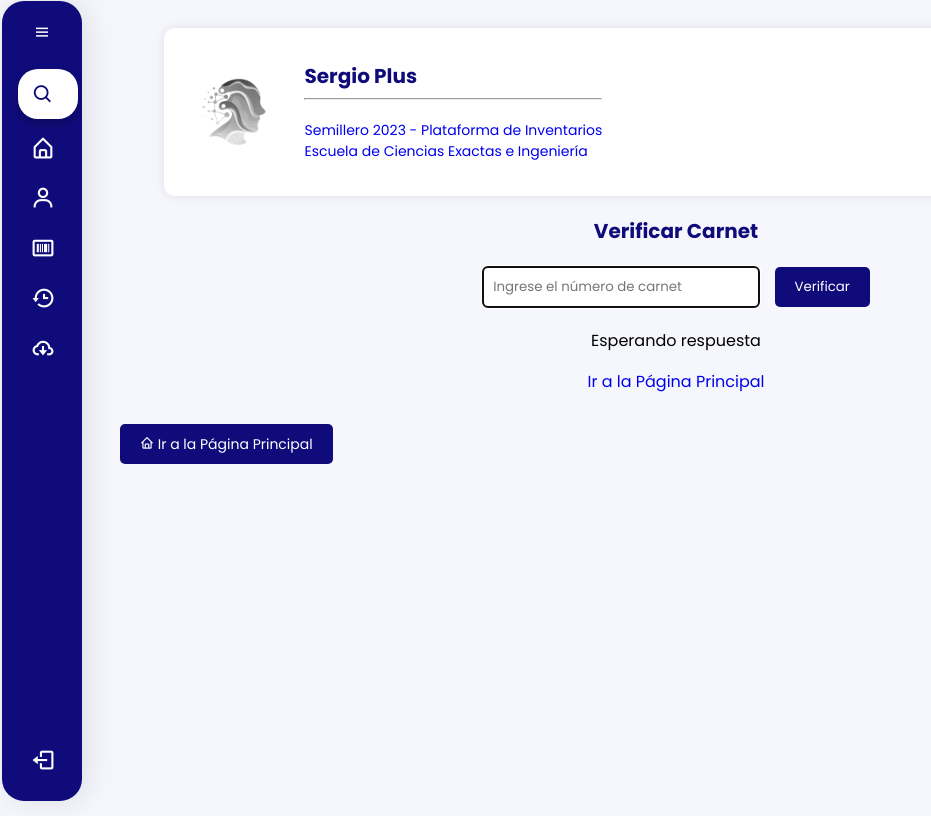
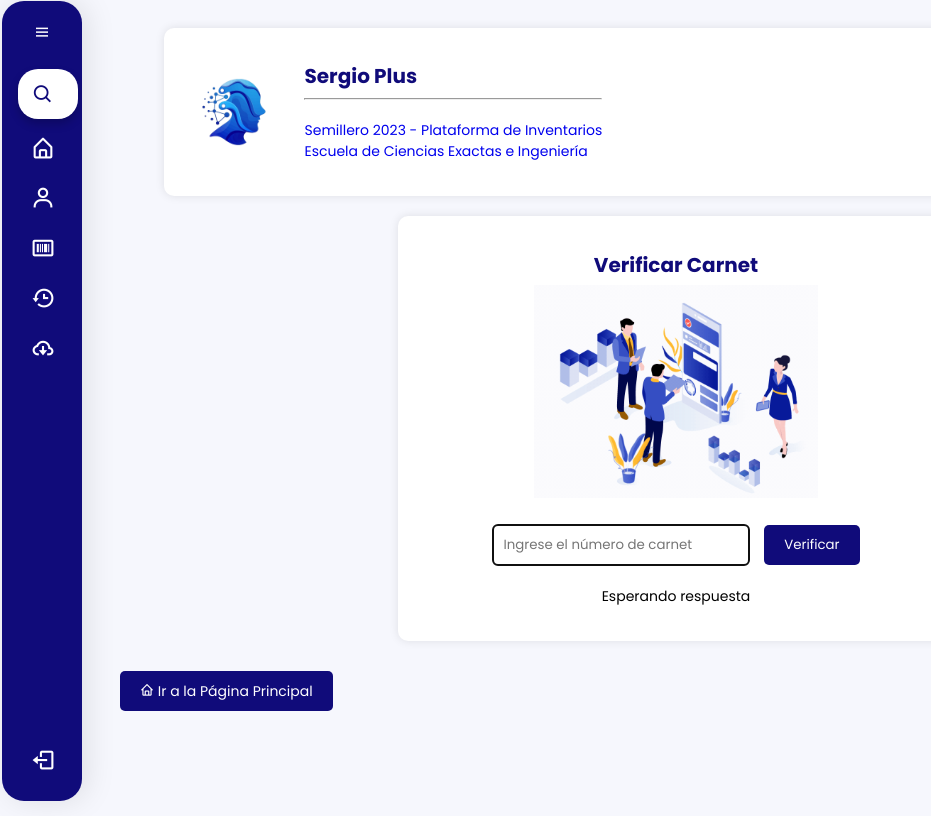
Before and after one commit to DavidAvila6/Semillero2023, a Django app: page /verificar-carnet/ in a window 1280 px wide. Shown: the whole page, without its empty margins (0-931 px from the left). Run offline with Django 4.2, Linux system fonts and the light colour scheme.

Commit message:
validacion carnet - tabla de productos - filtros usuarios

```diff
--- a/Aplication/static/css/estilo.css
+++ b/Aplication/static/css/estilo.css
@@ -63,3 +63,13 @@ body.dark{
 .button-go-to-home:hover {
     background-color: var(--primary-color);
 }
+
+h2 {
+    color: var(--primary-color);
+    font-size: 24px;
+    font-weight: bolder;
+    margin: 0 auto; /* Centra el h2 horizontalmente */
+    text-align: center; /* Alinea el texto al centro */
+    margin-bottom: 10px;
+    margin-top: 2%;
+}
--- a/Aplication/static/css/formulario_usuario.css
+++ b/Aplication/static/css/formulario_usuario.css
@@ -50,6 +50,7 @@
     background-color: var(--primary-color);
 }
 
+
 .user-form select[name="carrera"] {
     width: 100%;
     padding: 10px;
--- a/Aplication/static/css/lista_usuario.css
+++ b/Aplication/static/css/lista_usuario.css
@@ -91,12 +91,12 @@
 .user-card:hover {
     transform: scale(1.05);
     background-color: var(--primary-color);
-    color: #fff;
+    color: #fff !important;
 }
 
 .user-card:hover .user-icon,
 .user-card:hover .user-info,
 .user-card:hover .user-name,
 .user-card:hover .user-carrera {
-    color: #fff;
+    color: #fff !important;
 }
--- a/Aplication/static/css/sidebar.css
+++ b/Aplication/static/css/sidebar.css
@@ -17,12 +17,16 @@ img{
     width: 80px;
     height: auto;
     display: inline-block;
-    filter: brightness(100%) grayscale(100%) invert(100%) sepia(0%) hue-rotate(240deg);
 }
 
 .sidebar.active{
     width: 250px;
 }
+
+img.img-side{
+    filter: brightness(28%) grayscale(100%) invert(100%) sepia(0%) hue-rotate(240deg);
+}
+
 .sidebar .logo_content .logo{
     margin-top: 16%;
     display: flex;
--- a/Aplication/static/css/verificar_carnet.css
+++ b/Aplication/static/css/verificar_carnet.css
@@ -1,3 +1,24 @@
+.card-verificacion {
+    background-color: #fff;
+    border-radius: 10px;
+    box-shadow: 0 0 10px rgba(0, 0, 0, 0.1);
+    padding: 20px;
+    text-align: center;
+    width: 80%; /* Ajusta el ancho de la card según tus preferencias */
+    max-width: 100%; /* Ajusta el ancho máximo de la card según tus preferencias */
+    font-size: 14px; /* Ajusta el tamaño del texto según tus preferencias */
+    margin: auto; /* Centra la card horizontalmente */
+}
+
+.gif-container {
+    margin-bottom: 20px; /* Espacio entre el título y el GIF */
+}
+
+.carnet-gif {
+    width: 55%; /* Ajusta el ancho del GIF al 100% del contenedor */
+    max-height: 300px; /* Ajusta la altura máxima del GIF según tus preferencias */
+}
+
 .verification-container {
     max-width: 50%;
     margin: 20px auto;
--- a/Aplication/templates/home/header.html
+++ b/Aplication/templates/home/header.html
@@ -3,7 +3,7 @@
 <div class="card-header">
     <a href="{% url 'principal' %}">
     <div class="header-content">
-        <img src="{% static 'img/Logo.png' %}" alt="Sergio Plus Logo" class="img-header">
+        <img src="{% static 'img/LogoAzul.png' %}" alt="Sergio Plus Logo" class="img-header">
         <div class="text-content">
             <h1>Sergio Plus</h1>
             <hr>
--- a/Aplication/templates/home/sidebar.html
+++ b/Aplication/templates/home/sidebar.html
@@ -4,7 +4,7 @@
 
             <div class="logo_content">
                 <div class="logo">
-                    <img src="{% static 'img/Logo.png' %}" alt="Logo">
+                    <img src="{% static 'img/Logo.png' %}" alt="Logo" class="img-side">
                 <div class="text header-text">
                     <span class="logo_name">Sergio Plus</span>
                     <span class="logo_subname">Semillero 2023</span>
--- a/Aplication/templates/pages/principal/principal.html
+++ b/Aplication/templates/pages/principal/principal.html
@@ -3,7 +3,7 @@
 {% block content %}
 {% load static %}
 <link rel="stylesheet" type="text/css" href="{% static 'css/principal.css' %}">
-
+<h2>Dashboard</h2>
 <div class="button-container">
     <a href="{% url 'entregar_producto' %}" class="button-card">
         <div class="card dark-blue-bg">
--- a/Aplication/templates/pages/usuarios/formulario_usuario.html
+++ b/Aplication/templates/pages/usuarios/formulario_usuario.html
@@ -50,6 +50,8 @@
             </form>
         </div>
         <div class="image-container">
+            <!-- Agrega el elemento img para mostrar el GIF -->
+            <img src="{% static 'img/registros.gif' %}" alt="Registros GIF" class="registros-gif">
         </div>
     </div>
     <br><br>
--- a/Aplication/templates/pages/usuarios/lista_usuarios.html
+++ b/Aplication/templates/pages/usuarios/lista_usuarios.html
@@ -4,7 +4,7 @@
 <link rel="stylesheet" type="text/css" href="{% static 'css/lista_usuario.css' %}">
 
 <div class="container">
-    <h1>Lista de Estudiantes</h1>
+    <h2>Lista de Estudiantes</h2>
 
     <div class="card-filtro">
         <i class='bx bx-filter-alt icon'></i>
--- a/Aplication/templates/pages/usuarios/verificar_carnet.html
+++ b/Aplication/templates/pages/usuarios/verificar_carnet.html
@@ -6,15 +6,18 @@
 {% load static %}
 <link rel="stylesheet" type="text/css" href="{% static 'css/verificar_carnet.css' %}">
 
-<div class="verification-container">
+<div class="card-verificacion verification-container">
     <h1 class="verification-title">Verificar Carnet</h1>
+
+    <div class="gif-container">
+        <!-- Agrega el elemento img para mostrar el GIF -->
+        <img src="{% static 'img/Carnet.gif' %}" alt="Carnet GIF" class="carnet-gif">
+    </div>
+
     <form method="post" class="verification-form">
         {% csrf_token %}
         <input type="text" id="carnet" name="carnet" placeholder="Ingrese el número de carnet" autofocus>
         <button type="submit" class="verify-button">Verificar</button>
     </form>
     <p class="verification-message">{{ mensaje|default:"Esperando respuesta" }}</p>
-
-    <a href="{% url 'principal' %}" class="return-button">Ir a la Página Principal</a>
-</div>
 {% endblock %}
```
Also changed, not shown: Aplication/static/css/principal.css (+4 -4 lines), Aplication/static/css/usuarios.css (line endings or trailing spaces), Aplication/static/img/Carnet.gif (added), Aplication/static/img/LogoAzul.png (added), Aplication/static/img/registros.gif (added), 1 other file.
